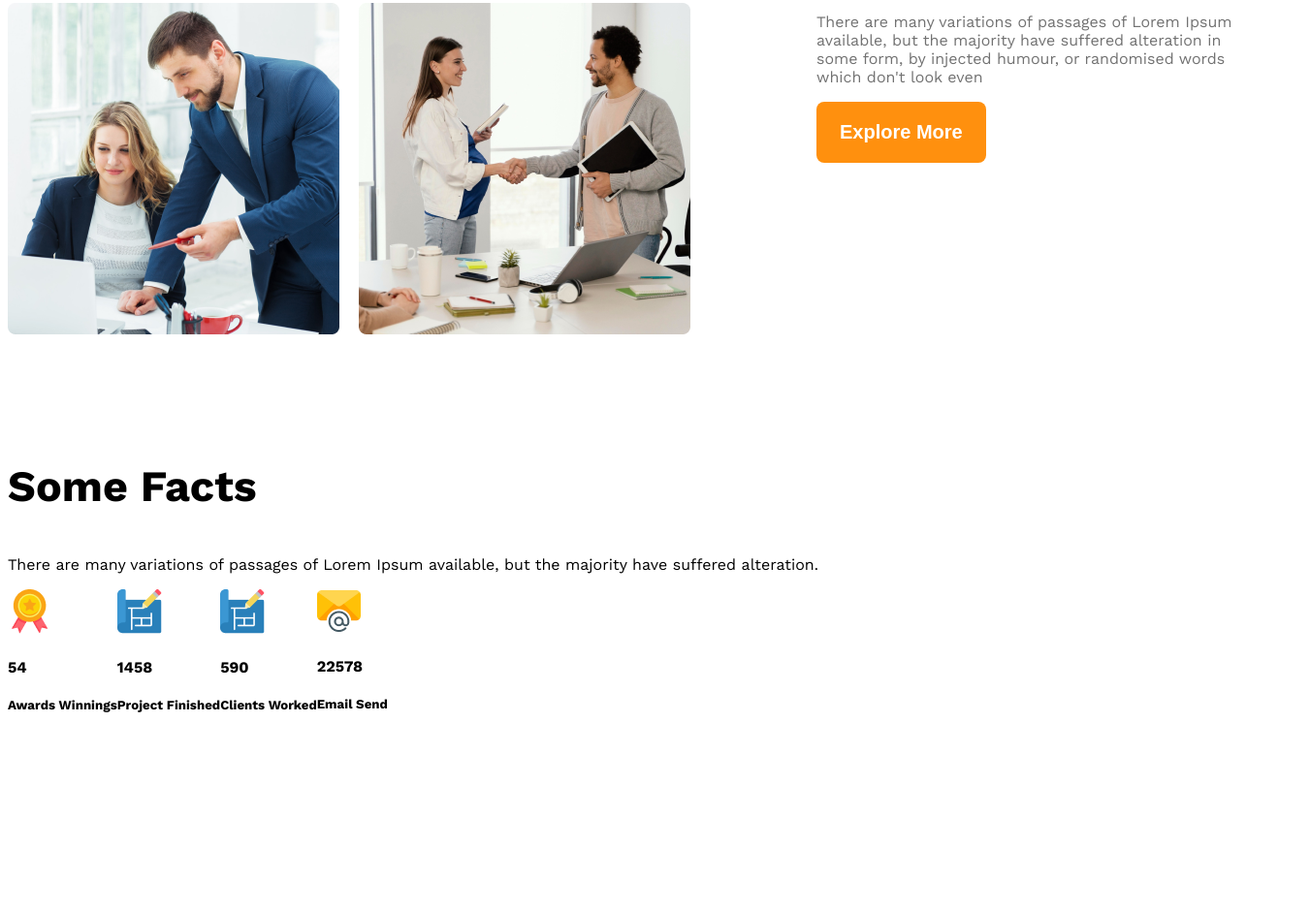
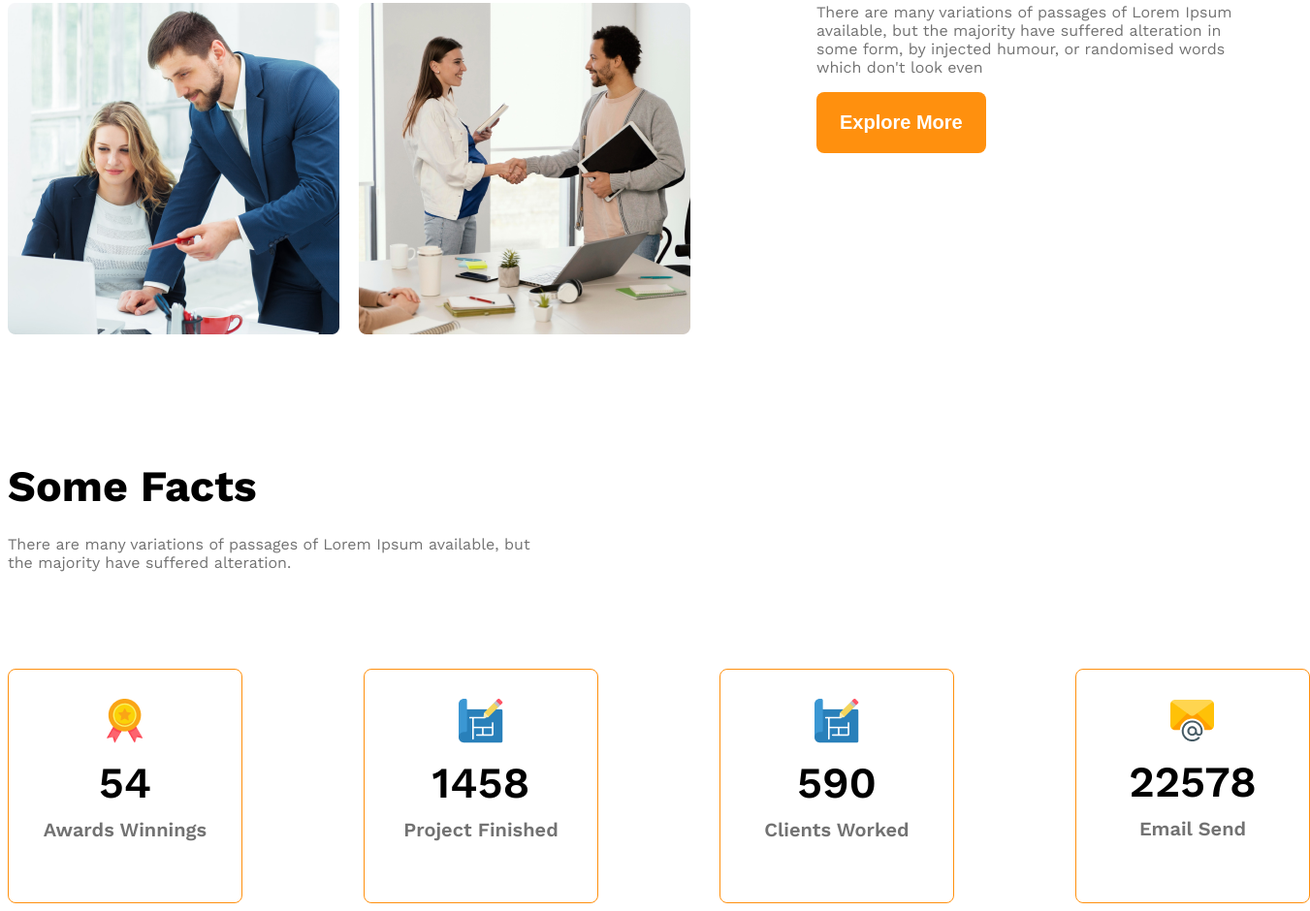
Before and after one commit to Prazzalc/g3-architects-web, a plain HTML site: page index.html in a window 1280 px wide. Shown: the part 1723-2663 px from the top of the page at 97% size, 1351 px wide, since content can reach past the window. Before the commit the page ends 2489 px from the top, so only its background shows below. Drawn offline with nearby package versions, Linux system fonts and the light colour scheme.

Commit message:
added fact section details and some css styles

```diff
--- a/index.html
+++ b/index.html
@@ -1,11 +1,13 @@
 <!DOCTYPE html>
 <html lang="en">
+
 <head>
     <meta charset="UTF-8">
     <meta name="viewport" content="width=device-width, initial-scale=1.0">
     <title>G3 Architect Responsive Website</title>
     <link rel="stylesheet" href="styles/architect.css">
 </head>
+
 <body class="work-sans-font">
     <header class="bg-color">
         <!-- nav.navbar>h3.brand+ul.nav-links>li.nav-item*4>a.nav-link -->
@@ -25,7 +27,9 @@
         <div class="banner">
             <div class="banner-content">
                 <h1 class="banner-title">Brand New <br> Group of Architects</h1>
-                <p class="banner-desc dark-3">There are many variations of passages of Lorem Ipsum available, but the majority have suffered alteration in some form, by injected humour, or randomised words which don't look even</p>
+                <p class="banner-desc dark-3">There are many variations of passages of Lorem Ipsum available, but the
+                    majority have suffered alteration in some form, by injected humour, or randomised words which don't
+                    look even</p>
                 <button class="primary-btn">Explore More</button>
             </div>
             <img class="banner-pic" src="images/banner.png" alt="">
@@ -41,37 +45,48 @@
 
             </div>
             <div class="our-features">
-                <h3 class="section-title"> <span id="quick-list" class="dark-3">Quick list</span> of Our <span id="features">Features</span></h3>
-                <p class="dark-3">There are many variations of passages of Lorem Ipsum available, but the majority have suffered alteration in some form, by injected humour, or randomised words which don't look even</p>
+                <h3 class="section-title"> <span id="quick-list" class="dark-3">Quick list</span> of Our <span
+                        id="features">Features</span></h3>
+                <p class="dark-3">There are many variations of passages of Lorem Ipsum available, but the majority have
+                    suffered alteration in some form, by injected humour, or randomised words which don't look even</p>
                 <button class="primary-btn">Explore More</button>
             </div>
         </section>
 
         <section class="some-facts">
             <h3 class="section-title">Some Facts</h3>
-            <p class="">There are many variations of passages of Lorem Ipsum available, but the majority have suffered alteration.</p>
+            <p class="fact-desc dark-3">There are many variations of passages of Lorem Ipsum available, but the majority have suffered
+                alteration.</p>
 
             <!-- .facts-container>.fact*4>img.fact-icon+h4.fact-value+h5.fact-name -->
-            <div class="facts-container display-flex">
-                <div class="fact">
+            <div class="facts-container">
+                <div class="fact-card display-flex">
+                    <div>
                         <img src="images/icons/ribon.png" alt="" class="fact-icon">
                         <h4 class="fact-value">54</h4>
-                    <h5 class="fact-name">Awards Winnings</h5>
+                        <h5 class="fact-name dark-3">Awards Winnings</h5>
                     </div>
-                <div class="fact">
+                </div>
+                <div class="fact-card display-flex">
+                    <div>
                         <img src="images/icons/projects.png" alt="" class="fact-icon">
                         <h4 class="fact-value">1458</h4>
-                    <h5 class="fact-name">Project Finished</h5>
+                        <h5 class="fact-name dark-3">Project Finished</h5>
                     </div>
-                <div class="fact">
+                </div>
+                <div class="fact-card display-flex">
+                    <div>
                         <img src="images/icons/projects.png" alt="" class="fact-icon">
                         <h4 class="fact-value">590</h4>
-                    <h5 class="fact-name">Clients Worked</h5>
+                        <h5 class="fact-name dark-3">Clients Worked</h5>
                     </div>
-                <div class="fact">
+                </div>
+                <div class="fact-card display-flex">
+                    <div>
                         <img src="images/icons/email.png" alt="" class="fact-icon">
                         <h4 class="fact-value">22578</h4>
-                    <h5 class="fact-name">Email Send</h5>
+                        <h5 class="fact-name dark-3">Email Send</h5>
+                    </div>
                 </div>
             </div>
         </section>
@@ -80,4 +95,5 @@
 
     </footer>
 </body>
+
 </html>
--- a/styles/architect.css
+++ b/styles/architect.css
@@ -136,6 +136,7 @@ main > section {
 .section-title {
     font-weight: bold;
     font-size: 2.8rem;
+    margin-bottom: 24px;
 }
 
 #quick-list {
@@ -145,6 +146,48 @@ main > section {
 #features {
     color: #FF900E;
 }
+
+
+
+
+/* fact section styles */
+
+
+.facts-container {
+    display: grid;
+    grid-template-columns: repeat(4, 1fr);
+    margin-top: 100px;
+}
+
+.fact-card {
+    border: 1px solid #FF900E;
+    width: 240px;
+    height: 240px;
+    border-radius: 8px;
+    justify-content: center;
+    align-items: center;
+    text-align: center;
+    margin-right: 125px;
+}
+
+
+    .fact-value {
+        font-weight: 600;
+        font-size: 2.8rem;
+        margin-top: 10px;
+        margin-bottom: 5px;
+    }
+
+    .fact-name {
+        font-weight: 600;
+        font-size: 1.25rem;
+        margin-top: 10px;
+    }
+
+    .fact-desc {
+        max-width: 540px;
+    }
+
 
 /* responsive media query */
 
@@ -164,6 +207,7 @@ main > section {
     .our-features {
         margin: 20px;
     }
+
 }
 
 /* medium device */
```
Lines whose indentation alone changed are shown as unchanged.
